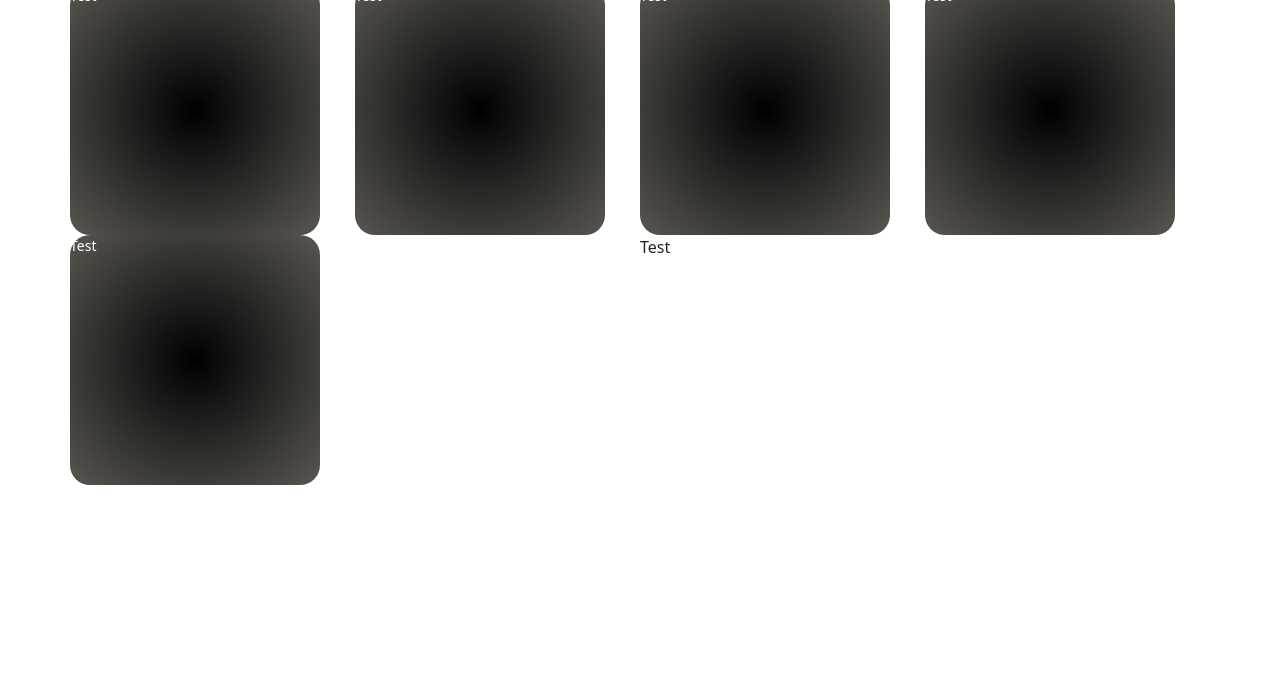
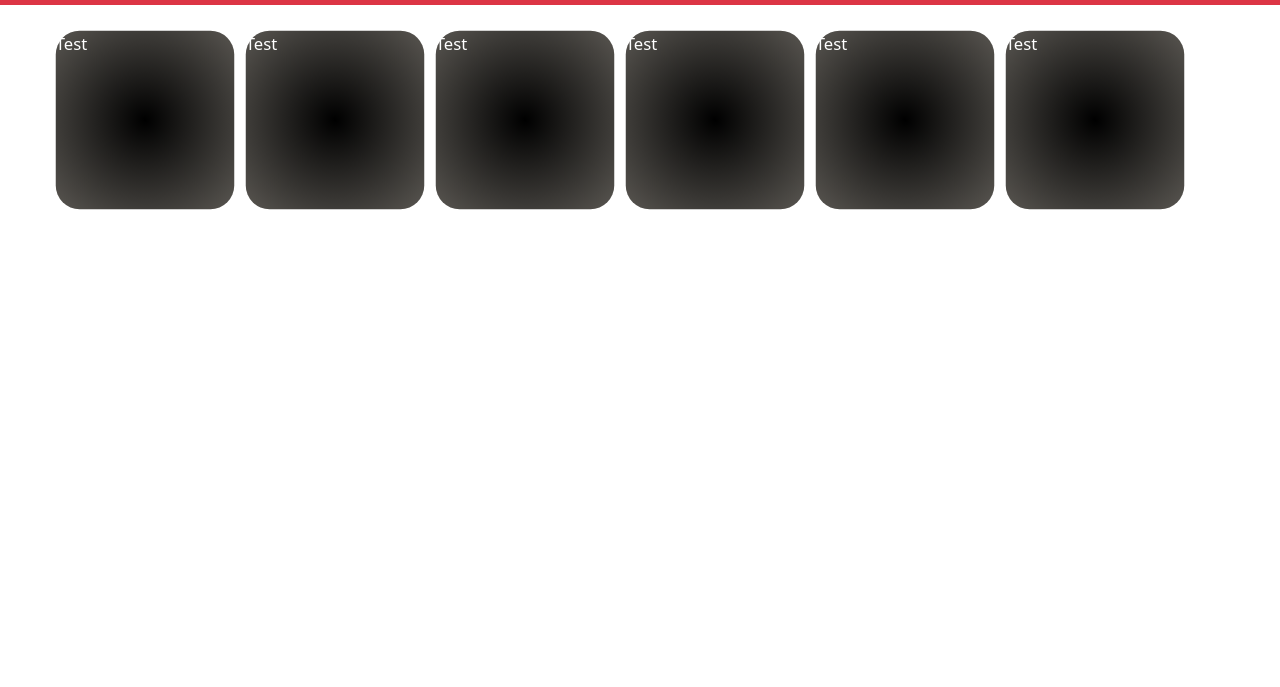
Before and after one commit to FloKuersten/bs-day1, a plain HTML site: page TM Flo/Challange/index.html in a window 1280 px wide. Shown: the part 113-800 px from the top of the page. Drawn offline with nearby package versions, Linux system fonts and the light colour scheme.

Commit message:
fix boxes

```diff
--- a/TM Flo/Challange/index.html
+++ b/TM Flo/Challange/index.html
@@ -25,32 +25,32 @@
  <div class="row p-0">
 
     <div class="col p-0">
-        <div id="box-home1">
+        <div class="box-home">
         Test
         </div>
     </div>
         <div class="col p-0">
-            <div id="box-home2">
+            <div class="box-home">
             Test
             </div>
         </div>
         <div class="col p-0">
-            <div id="box-home3">
+            <div class="box-home">
             Test
             </div>
         </div>
         <div class="col p-0">
-            <div id="box-home4">
+            <div class="box-home">
              Test
             </div>
         </div>
         <div class="col p-0">
-            <div id="box-home5">
+            <div class="box-home">
              Test
             </div>
         </div>
         <div class="col p-0">
-            <div id="box-home6">
+            <div class="box-home">
              Test
             </div>
         </div>
--- a/TM Flo/Challange/style.scss
+++ b/TM Flo/Challange/style.scss
@@ -1,15 +1,23 @@
 $gradient: radial-gradient(circle, rgba(0,0,0,1) 0%, rgba(89,86,81,1) 100%);
 
-#box-home1, #box-home2, #box-home3, #box-home4, #box-home5, #box-home6 {
+.box-home {
     background: rgb(0, 0, 0);
-    background: $gradient
+    background: $gradient;
     border-radius: 20px;
     color: #fff;
     transition: transform 2s; /* Animation */
     font-size: 14px;
+    height: 150px;
+    width: 150px;
+
+
   }
 
+div {
+    margin-top: 20px;
+}
 
+.box-home {
+    transform: scale(1.19);
 
-  #box-home1:hover, #box-home2:hover, #box-home3:hover, #box-home4:hover, #box-home5:hover, #box-home6:hover {
-    transform: scale(1.19);
+  }
```
Also changed, not shown: TM Flo/Challange/style.css, 1 other file.
